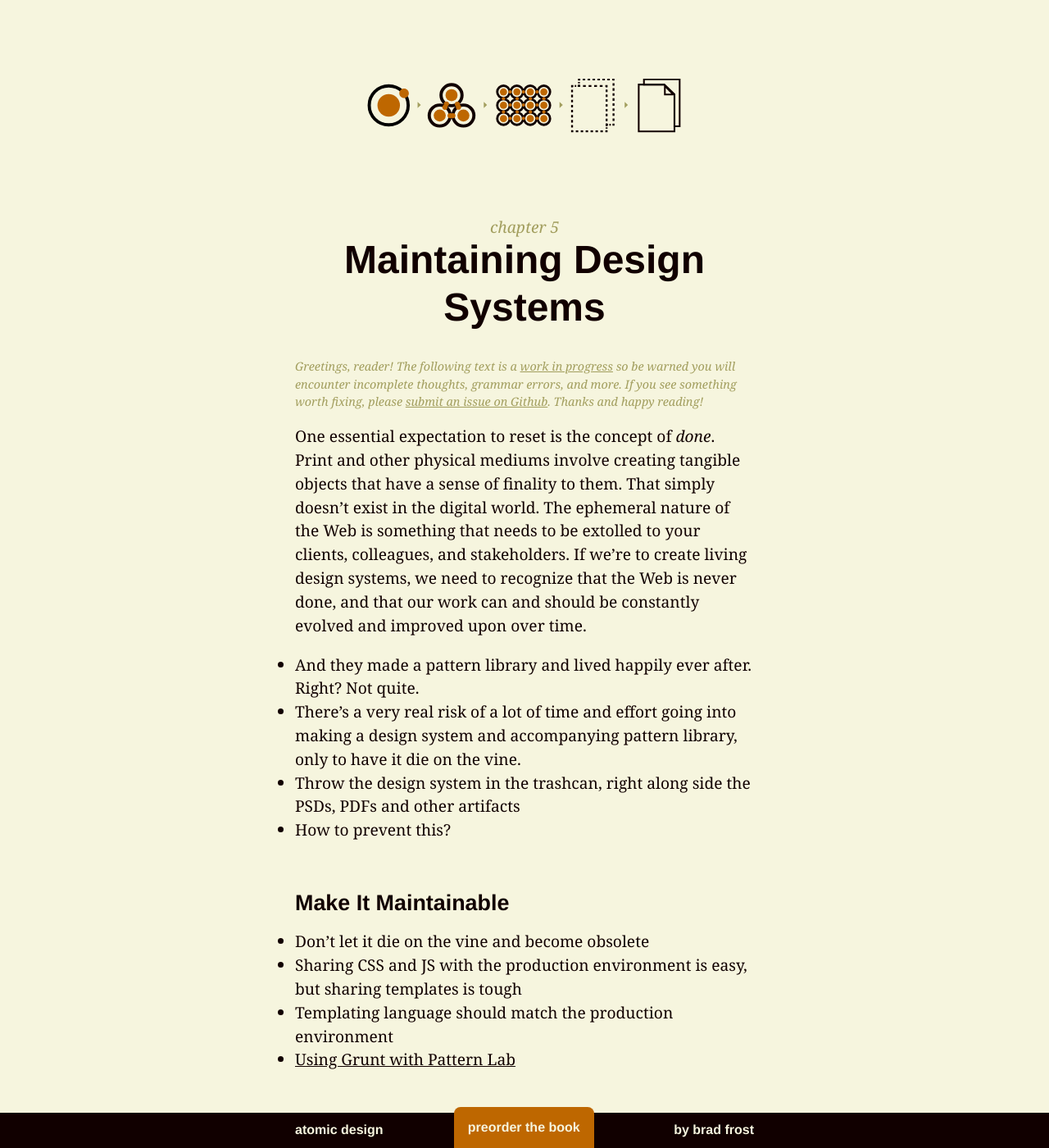
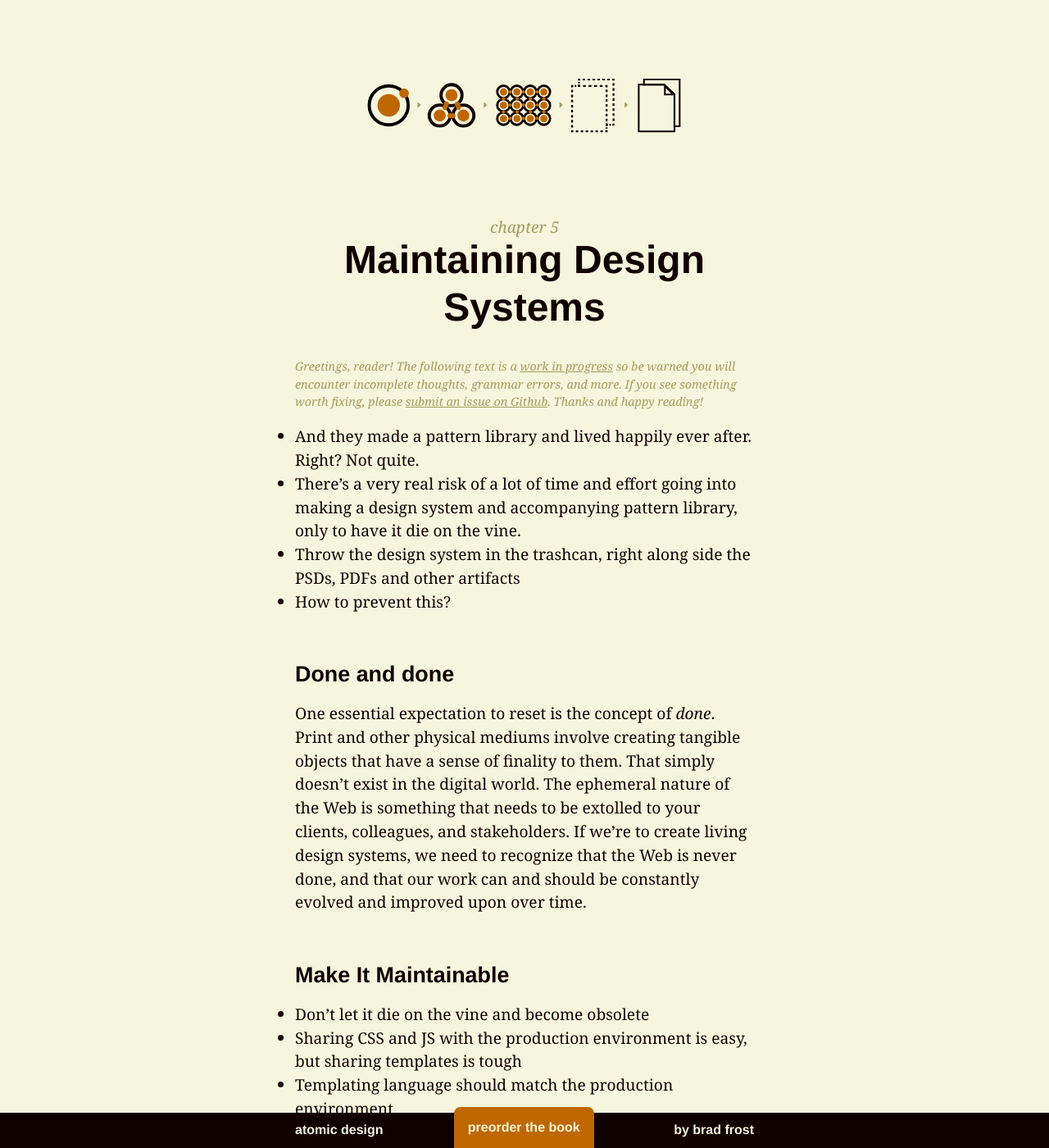
Before and after one commit to bradfrost/atomic-design, a Jekyll site: the page built from chapter-5.md, in a window 1280 px wide and 1400 px high. Shown: the whole window at 82% size. Built offline with Jekyll 4.4.1, drawn with Linux system fonts in a browser that asks for light colours.

Commit message:
Shifting some structure around

```diff
--- a/chapter-5.md
+++ b/chapter-5.md
@@ -5,12 +5,13 @@ chapterTitle: Chapter 5
 permalink: /chapter-5/
 ---
 
-One essential expectation to reset is the concept of *done*. Print and other physical mediums involve creating tangible objects that have a sense of finality to them. That simply doesn't exist in the digital world. The ephemeral nature of the Web is something that needs to be extolled to your clients, colleagues, and stakeholders. If we're to create living design systems, we need to recognize that the Web is never done, and that our work can and should be constantly evolved and improved upon over time.
-
 - And they made a pattern library and lived happily ever after. Right? Not quite.
 - There's a very real risk of a lot of time and effort going into making a design system and accompanying pattern library, only to have it die on the vine.
 - Throw the design system in the trashcan, right along side the PSDs, PDFs and other artifacts
 - How to prevent this?
+
+### Done and done
+One essential expectation to reset is the concept of *done*. Print and other physical mediums involve creating tangible objects that have a sense of finality to them. That simply doesn't exist in the digital world. The ephemeral nature of the Web is something that needs to be extolled to your clients, colleagues, and stakeholders. If we're to create living design systems, we need to recognize that the Web is never done, and that our work can and should be constantly evolved and improved upon over time.
 
 ### Make It Maintainable
 - Don't let it die on the vine and become obsolete
```
Also changed, not shown: 1 other file.
